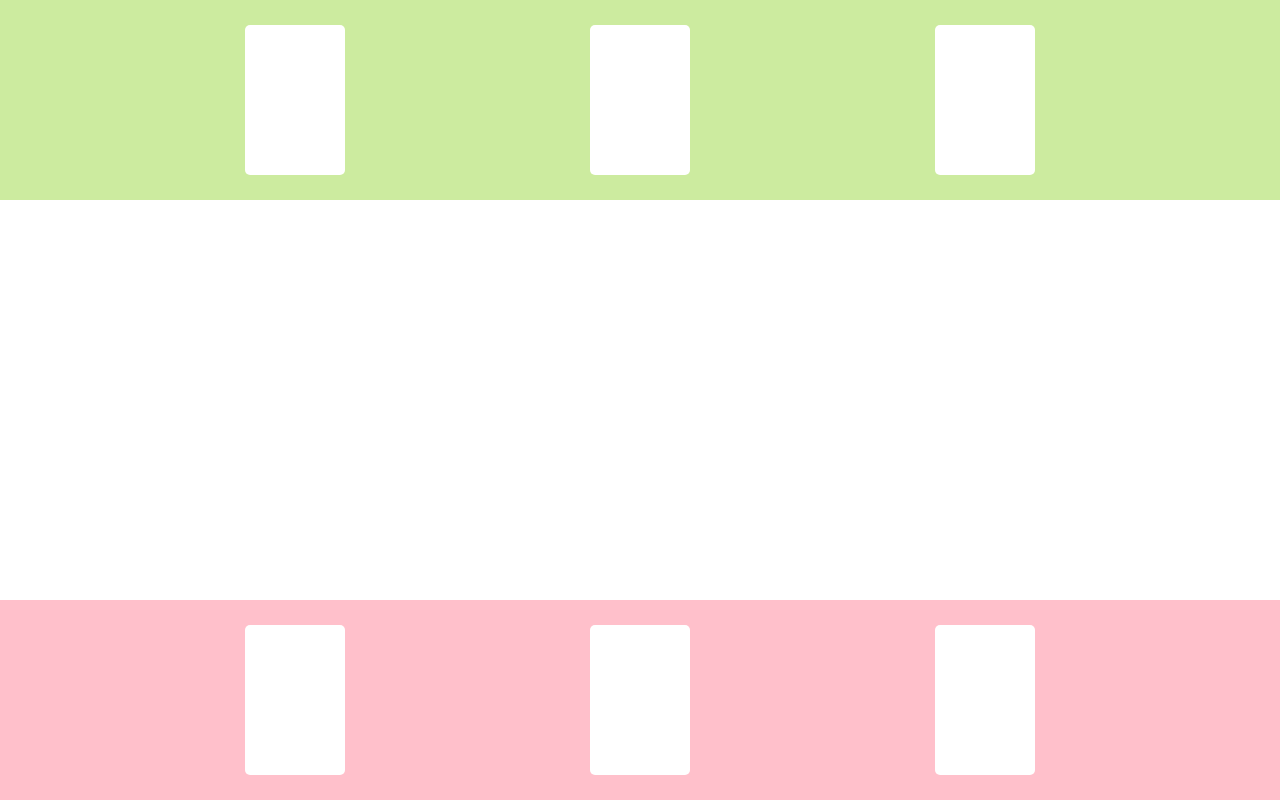
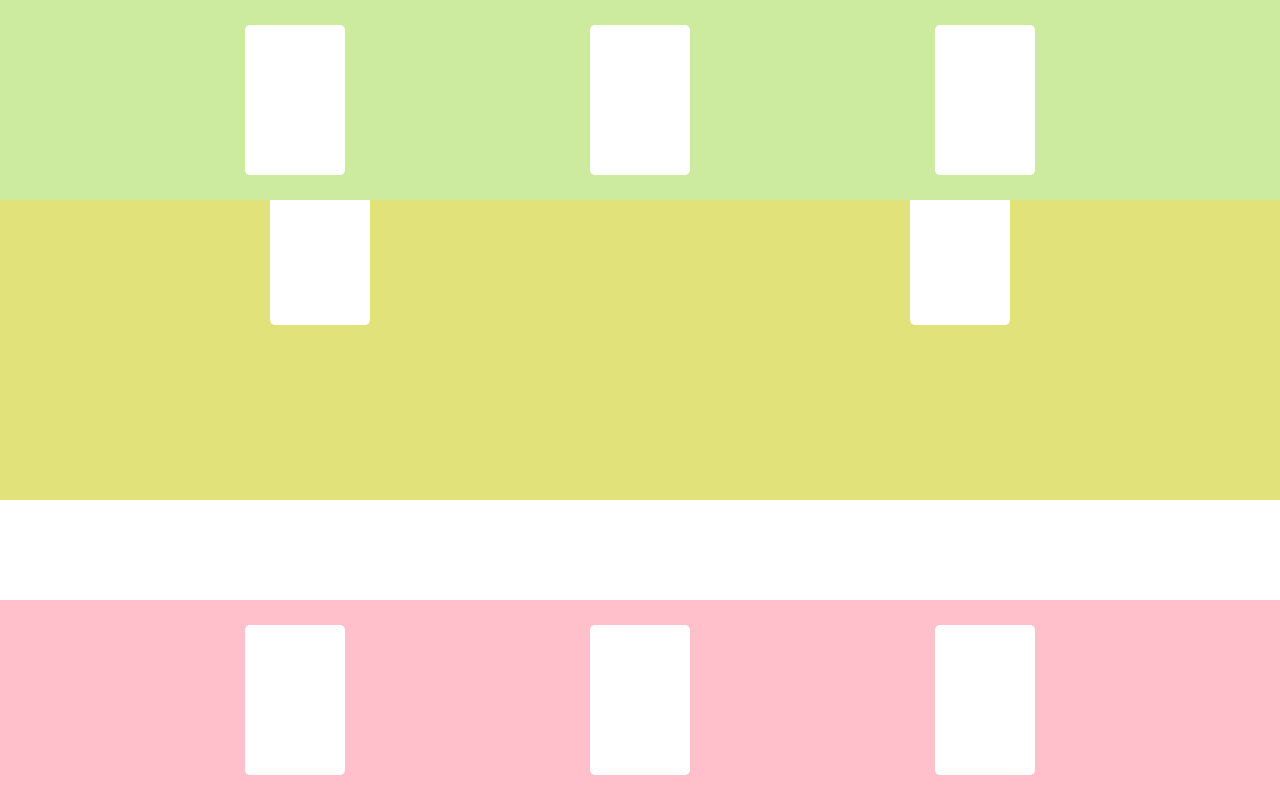
Before and after one commit to wsvoboda/SH_Palace, a React (Create React App) app in the folder shithead/: page / in a window 1280 px wide. Built offline with nearby package versions, Linux system fonts and the light colour scheme.

Commit message:
add divs for draw and discard pile

```diff
--- a/shithead/src/App.css
+++ b/shithead/src/App.css
@@ -118,3 +118,28 @@ body {
   width: 100px;
   border-radius: 5px;
 }
+.draw-and-discard {
+  background-color: rgb(226, 226, 123);
+  height: 500px;
+  width: 100%;
+  position: absolute;
+  margin: auto;
+  display: flex;
+  flex-direction: row;
+  justify-content: space-around;
+  align-items: center;
+}
+
+.draw-pile {
+  background-color: white;
+  height: 150px;
+  width: 100px;
+  border-radius: 5px;
+}
+
+.discard {
+  background-color: white;
+  height: 150px;
+  width: 100px;
+  border-radius: 5px;
+}
--- a/shithead/src/components/GameBoard.jsx
+++ b/shithead/src/components/GameBoard.jsx
@@ -123,6 +123,10 @@ export default function GameBoard() {
                 <div className="player1-card"></div>
                 <div className="player1-card"></div>
             </div>
+            <div className="draw-and-discard">
+                <div className="draw-pile"></div>
+                <div className="discard"></div>
+            </div>
             <div className="player-2-home-cards">
                 <div className="player2-card"></div>
                 <div className="player2-card"></div>
```
